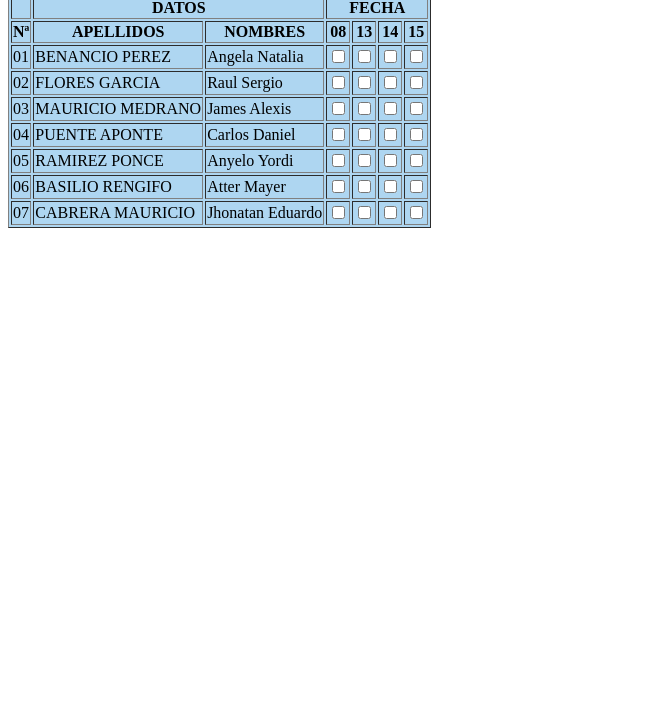
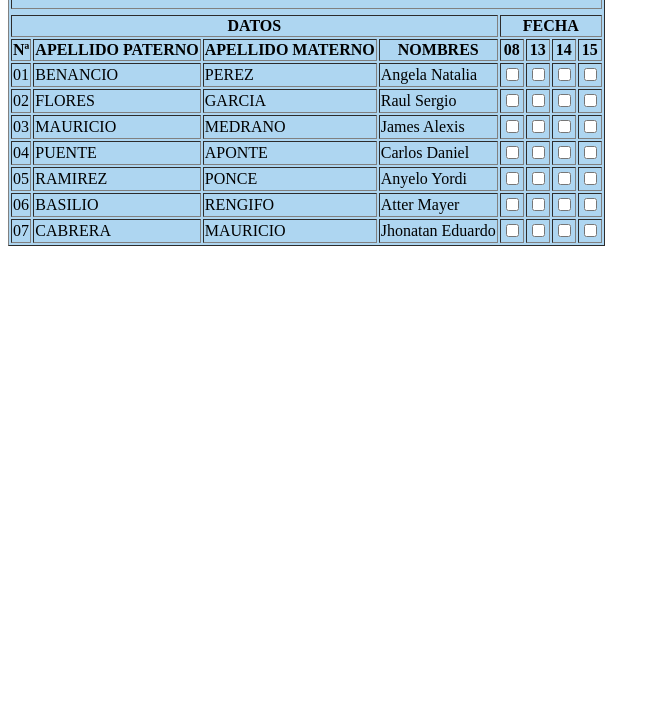
Before and after one commit to 1485849/HTML_ejercises, a plain HTML site: page 08_04_23_sabado/tabla.html in a window 1280 px wide. Shown: the part 90-800 px from the top of the page, without its empty margins (0-660 px from the left). Drawn offline with Linux system fonts and the light colour scheme.

Commit message:
detalles agregados

```diff
--- a/08_04_23_sabado/tabla.html
+++ b/08_04_23_sabado/tabla.html
@@ -5,21 +5,23 @@
         <title> tabla de listado </title>
     </head>
     <body>
-        <p aling="center"><span style="color: rgb(0, 0, 0);"><h1>CONTROL DE ASISTENCIA</h1></span></p>
 
 
         <table border="1px" bgcolor="#AED6F1">
            <Tr height="60%">
             <tr></tr>
-            <th colspan=""></th>
-            <th colspan="2">DATOS</th>
-            <th colspan="4">FECHA</th>
+            <th colspan="8"><p aling="center"><span style="color: rgb(0, 0, 0);"><h1>CONTROL DE ASISTENCIA</h1></span></p></th>
+            </tr>
+            <Tr height="60%">
+                <tr></tr>
+                <th colspan="4">DATOS</th>
+                <th colspan="4">FECHA</th>
+            </tr>
 
-
-            </tr>
            <tr>
                 <th>Nª</th>
-                <th>APELLIDOS</th>
+                <th>APELLIDO PATERNO</th>
+                <th>APELLIDO MATERNO</th>
                 <th>NOMBRES</th>
                 <th>08</th>
                 <th>13</th>
@@ -28,7 +30,8 @@
             </tr>
             <tr>
                 <td>01</td>
-                <td>BENANCIO PEREZ</td>
+                <td>BENANCIO </td>
+                <td> PEREZ</td>
                 <td>Angela Natalia</td>
                 <td><label><input type="checkbox" is="cbox1" value=""></label></td>
                 <td><input type="checkbox" is="cbox1" value=""></label></td>
@@ -37,7 +40,8 @@
             </tr>
             <tr>
                 <td>02</td>
-                <td>FLORES GARCIA</td>
+                <td>FLORES </td>
+                <td> GARCIA</td>
                 <td>Raul Sergio</td>
                 <td><input type="checkbox" is="cbox1" value=""></label></td>
                 <td><input type="checkbox" is="cbox1" value=""></label></td>
@@ -46,7 +50,8 @@
             </tr>
             <tr>
                 <td>03</td>
-                <td>MAURICIO MEDRANO</td>
+                <td>MAURICIO </td>
+                <td> MEDRANO</td>
                 <td>James Alexis</td>
                 <td><input type="checkbox" is="cbox1" value=""></label></td>
                 <td><input type="checkbox" is="cbox1" value=""></label></td>
@@ -55,7 +60,8 @@
             </tr>
             <tr>
                 <td>04</td>
-                <td>PUENTE APONTE</td>
+                <td>PUENTE </td>
+                <td> APONTE</td>
                 <td>Carlos Daniel</td>
                 <td><input type="checkbox" is="cbox1" value=""></label></td>
                 <td><input type="checkbox" is="cbox1" value=""></label></td>
@@ -64,7 +70,8 @@
             </tr>
             <tr>
                 <td>05</td>
-                <td>RAMIREZ PONCE</td>
+                <td>RAMIREZ </td>
+                <td>PONCE</td>
                 <td>Anyelo Yordi</td>
                 <td><input type="checkbox" is="cbox1" value=""></label></td>
                 <td><input type="checkbox" is="cbox1" value=""></label></td>
@@ -73,7 +80,8 @@
             </tr>
             <tr>
                 <td>06</td>
-                <td>BASILIO RENGIFO</td>
+                <td>BASILIO </td>
+                <td>RENGIFO</td>
                 <td>Atter Mayer</td>
                 <td><input type="checkbox" is="cbox1" value=""></label></td>
                 <td><input type="checkbox" is="cbox1" value=""></label></td>
@@ -82,7 +90,8 @@
             </tr>
             <tr>
                 <td>07</td>
-                <td>CABRERA MAURICIO</td>
+                <td>CABRERA </td>
+                <td> MAURICIO</td>
                 <td>Jhonatan Eduardo</td>
                 <td><input type="checkbox" is="cbox1" value=""></label></td>
                 <td><input type="checkbox" is="cbox1" value=""></label></td>
```
